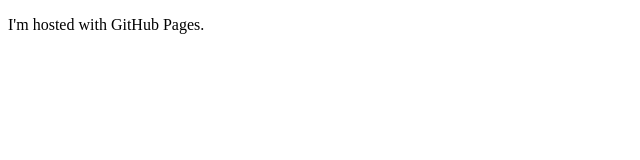
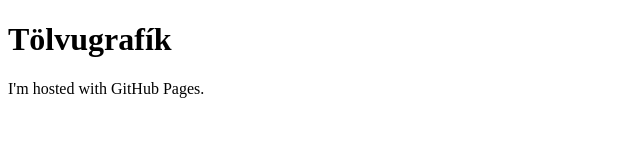
Before and after one commit to SvanaBirgis/SvanaBirgis.github.io, a plain HTML site: page index.html in a window 1280 px wide. Shown: the whole page, without its empty margins (0-640 px from the left). Drawn offline with Linux system fonts and the light colour scheme.

Commit message:
Update index.html

```diff
--- a/index.html
+++ b/index.html
@@ -6,7 +6,7 @@
             <script type="text/javascript" src="Common/MV.js"></script>
     </head>
     <body>
-        <title>Tölvugrafík</title>
+        <h1>Tölvugrafík</h1>
         <p>I'm hosted with GitHub Pages.</p>
     </body>
 </html>
```
